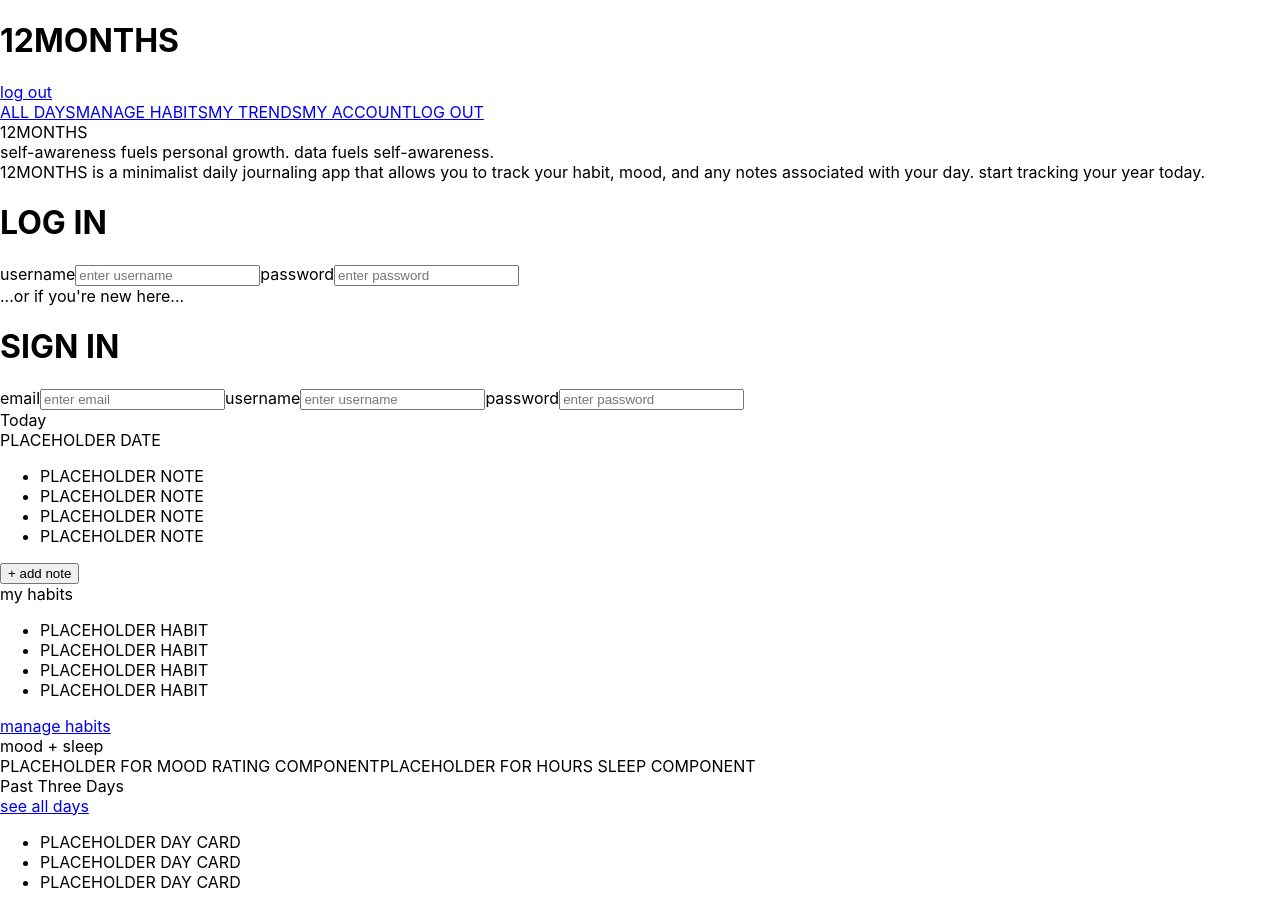
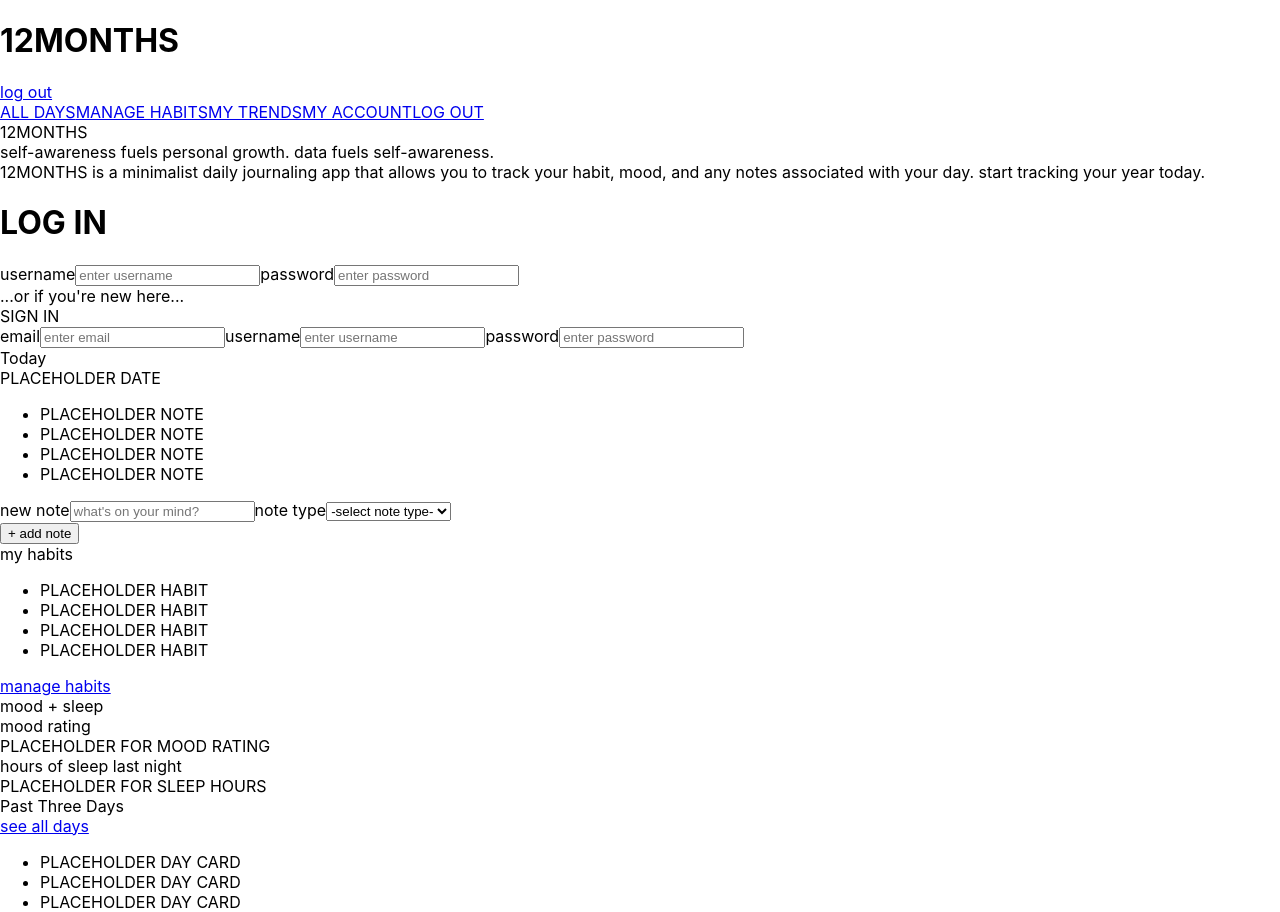
Before and after one commit to billyott/twelve-months-client, a React (Create React App) app: page / in a window 1280 px wide. Built offline with nearby package versions, Linux system fonts and the light colour scheme.

Commit message:
add new-note-form shell

```diff
--- a/src/components/day-details-card.js
+++ b/src/components/day-details-card.js
@@ -1,12 +1,15 @@
 import React from 'react';
 
+import MoodRatingWidget from './mood-rating-widget';
+import SleepWidget from './sleep-widget';
+import NewNoteForm from './new-note-form';
 import './day-details-card.scss';
 
 
 class DayDetailsCard extends React.Component {
 
     state = {
-        showAddNoteForm: false
+        showAddNoteForm: true
     }
 
     render(){
@@ -20,7 +23,7 @@ class DayDetailsCard extends React.Component {
                         <li>PLACEHOLDER NOTE</li>
                         <li>PLACEHOLDER NOTE</li>
                     </ul>
-                    {this.state.showAddNoteForm ? <>PLACEHOLDER FOR ADD NOTE FORM</> : null}
+                    {this.state.showAddNoteForm ? <NewNoteForm /> : null}
                     <button className="day-details-card__button">+ add note</button>
                 </div>
                 <div className="day-details-card__right-container">
@@ -36,8 +39,8 @@ class DayDetailsCard extends React.Component {
                     </div>
                     <div className="day-details-card__mood-sleep">
                         <div className="day-details-card__header day-details-card--mood-sleep">mood + sleep</div>
-                        <>PLACEHOLDER FOR MOOD RATING COMPONENT</>
-                        <>PLACEHOLDER FOR HOURS SLEEP COMPONENT</>
+                        <MoodRatingWidget />
+                        <SleepWidget />
                     </div>
                 </div>
             </div>
--- a/src/components/login-form.js
+++ b/src/components/login-form.js
@@ -18,13 +18,13 @@ class LoginForm extends React.Component {
 
     render(){
         return(
-            <div className="login-form">
+            <form className="login-form">
                 <h1 className="login-form__header">LOG IN</h1>
                 <label className="login-form__label">username</label>
                 <input className="login-form__input" name="username" placeholder="enter username" value={this.state.username} onChange={this.handleInputUpdate}></input>
                 <label className="login-form__label">password</label>
                 <input className="login-form__input" name="password" placeholder="enter password" value={this.state.password} onChange={this.handleInputUpdate} type="password"></input>
-            </div>
+            </form>
         );
     }
 
--- /dev/null
+++ b/src/components/new-note-form.js
@@ -0,0 +1,36 @@
+import React from 'react';
+
+import './new-note-form.scss';
+
+
+class NewNoteForm extends React.Component {
+
+    state = {
+        note: '',
+        note_type: ''
+    };
+
+    handleInputUpdate = (e) => {
+        this.setState({
+            [e.target.name]: e.target.value,
+        });
+    };
+
+    render(){
+        return(
+            <form className="new-note-form">
+                <label className="new-note-form__label">new note</label>
+                <input className="new-note-form__input" name="note" placeholder="what's on your mind?" value={this.state.note} onChange={this.handleInputUpdate}></input>
+                <label className="new-note-form__label">note type</label>
+                <select className="new-note-form__select" defaultValue="" onChange={this.handleInputUpdate}>
+                    <option disabled={true} value={this.state.note_type}>-select note type-</option>
+                    <option value="Thought">Thought</option>
+                    <option value="Event">Event</option>
+                </select>
+            </form>
+        );
+    }
+
+}
+
+export default NewNoteForm;
--- a/src/components/new-user-form.js
+++ b/src/components/new-user-form.js
@@ -19,18 +19,18 @@ class NewUserForm extends React.Component {
 
     render(){
         return(
-            <div className="new-user-form">
+            <form className="new-user-form">
                 <div classname="new-user-form__text">
                     ...or if you're new here...
                 </div>
-                <h1 className="new-user-form__header">SIGN IN</h1>
+                <div className="new-user-form__header">SIGN IN</div>
                 <label className="new-user-form__label">email</label>
                 <input className="new-user-form__input" name="email" placeholder="enter email" value={this.state.email} onChange={this.handleInputUpdate}></input>
                 <label className="new-user-form__label">username</label>
                 <input className="new-user-form__input" name="username" placeholder="enter username" value={this.state.username} onChange={this.handleInputUpdate}></input>
                 <label className="new-user-form__label">password</label>
                 <input className="new-user-form__input" name="password" placeholder="enter password" value={this.state.password} onChange={this.handleInputUpdate} type="password"></input>
-            </div>
+            </form>
         );
     }
 
--- /dev/null
+++ b/src/components/sleep-widget.js
@@ -0,0 +1,18 @@
+import React from 'react';
+
+import './sleep-widget.scss';
+
+
+function SleepWidget(props) {
+
+
+    return (
+        <div className="sleep-widget">
+        <div className="sleep-widget__header">hours of sleep last night</div>
+            <div className="sleep-widget__header">PLACEHOLDER FOR SLEEP HOURS</div>
+        </div>
+    );
+
+}
+
+export default SleepWidget;
```
Also changed, not shown: src/components/new-note-form.scss (added), src/components/sleep-widget.scss (added).
